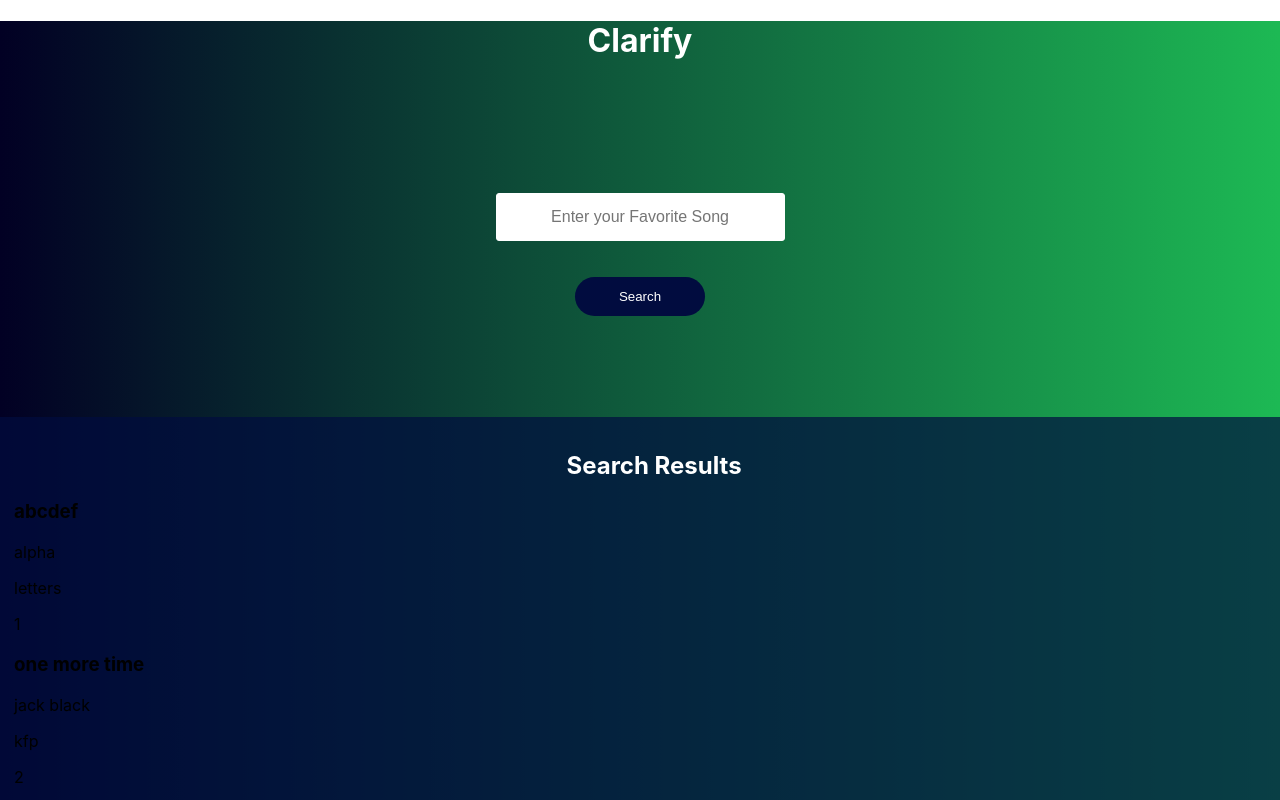
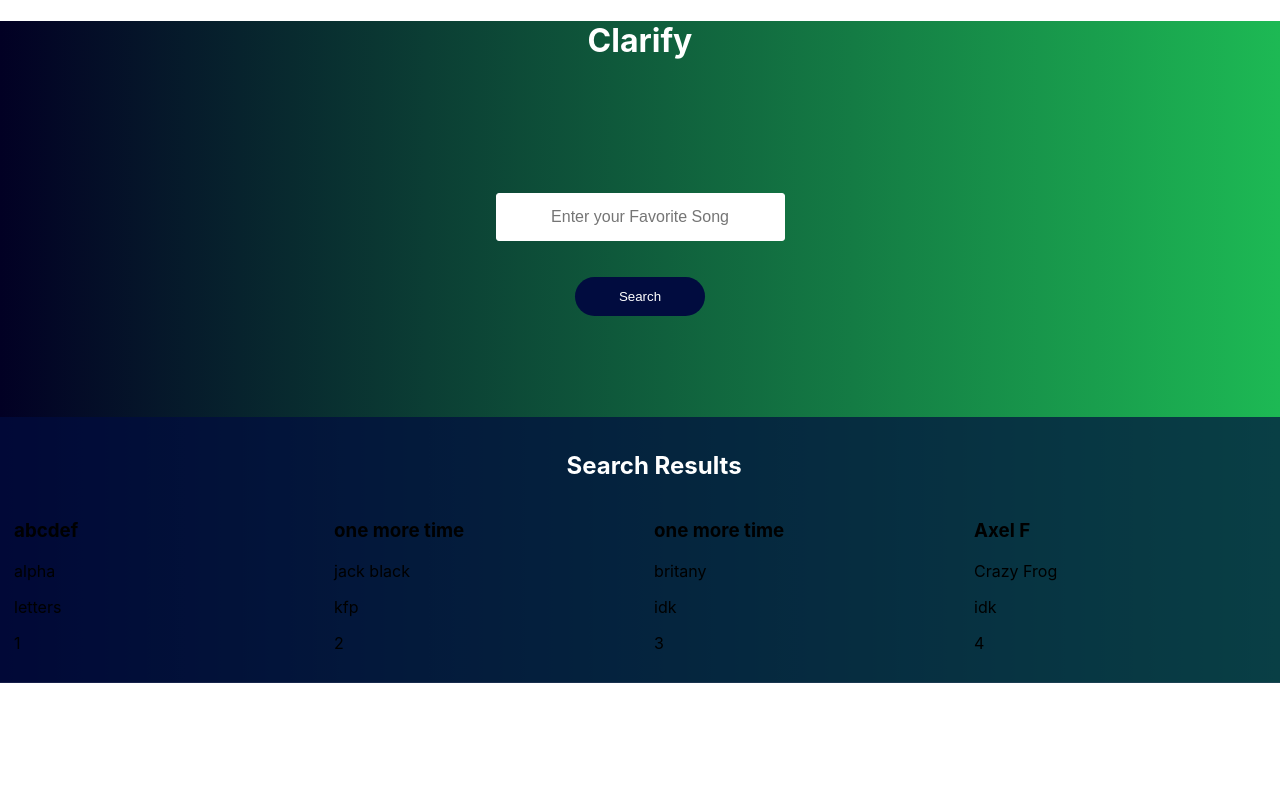
Before and after one commit to srym8/clarify, a React (Create React App) app: page / in a window 1280 px wide. Shown: the top 800 px of the page. Built offline with nearby package versions, Linux system fonts and the light colour scheme.

Commit message:
Tracks now render side by side

```diff
--- a/src/components/TrackList/TrackList.css
+++ b/src/components/TrackList/TrackList.css
@@ -0,0 +1,7 @@
+.TrackList {
+    display: flex;
+}
+
+.Track {
+    flex: 1
+}
--- a/src/components/TrackList/TrackList.js
+++ b/src/components/TrackList/TrackList.js
@@ -10,12 +10,14 @@ function TrackList(props) {
         <div className="TrackList">
             {props.tracks.map((track) => {
                 return (
+                    <div className="Track">
                     <Track
                         name={track.name}
                         artist={track.artist}
                         album={track.album}
                         id={track.id}
                     />
+                    </div>
                 )
             })}
         </div>
```
